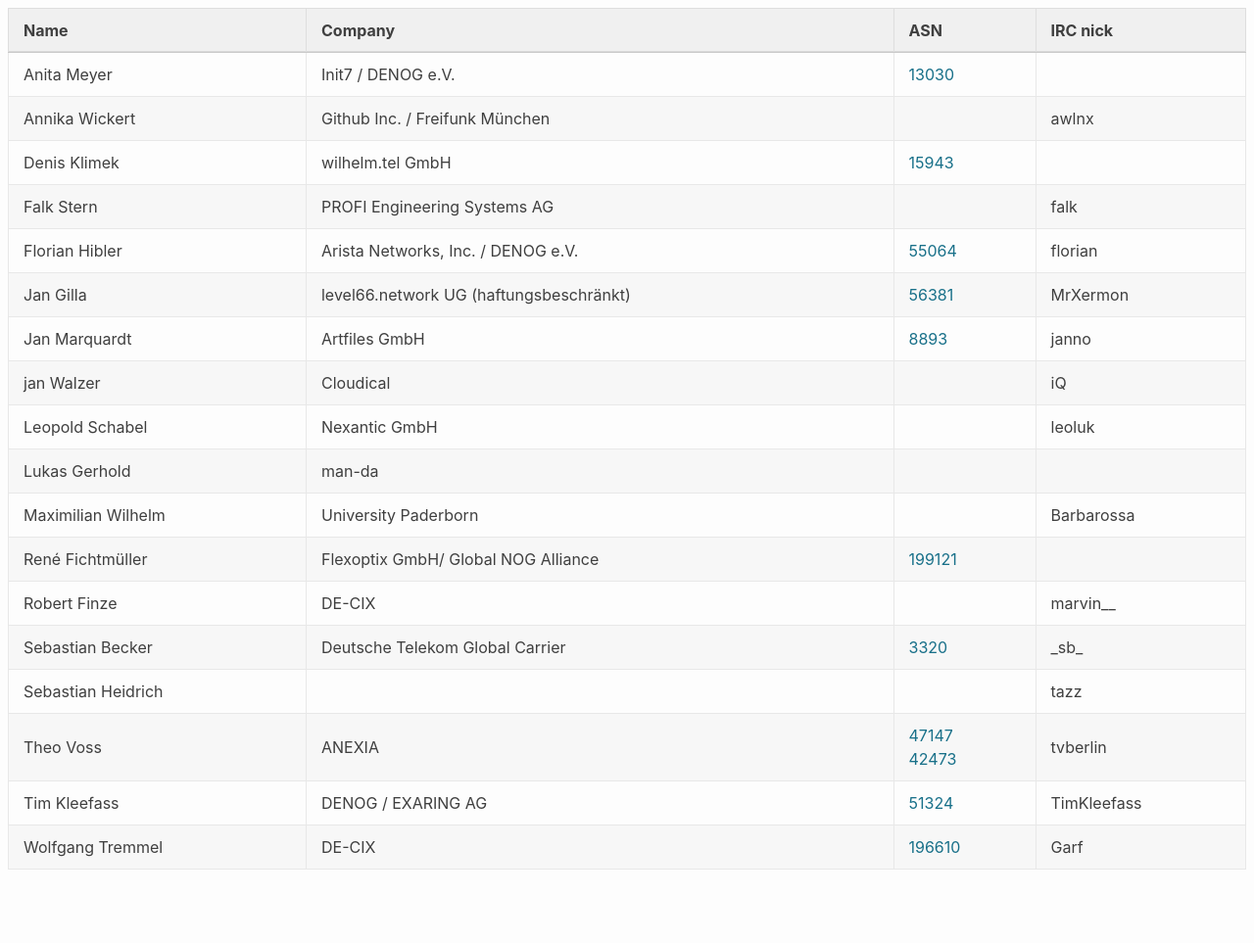
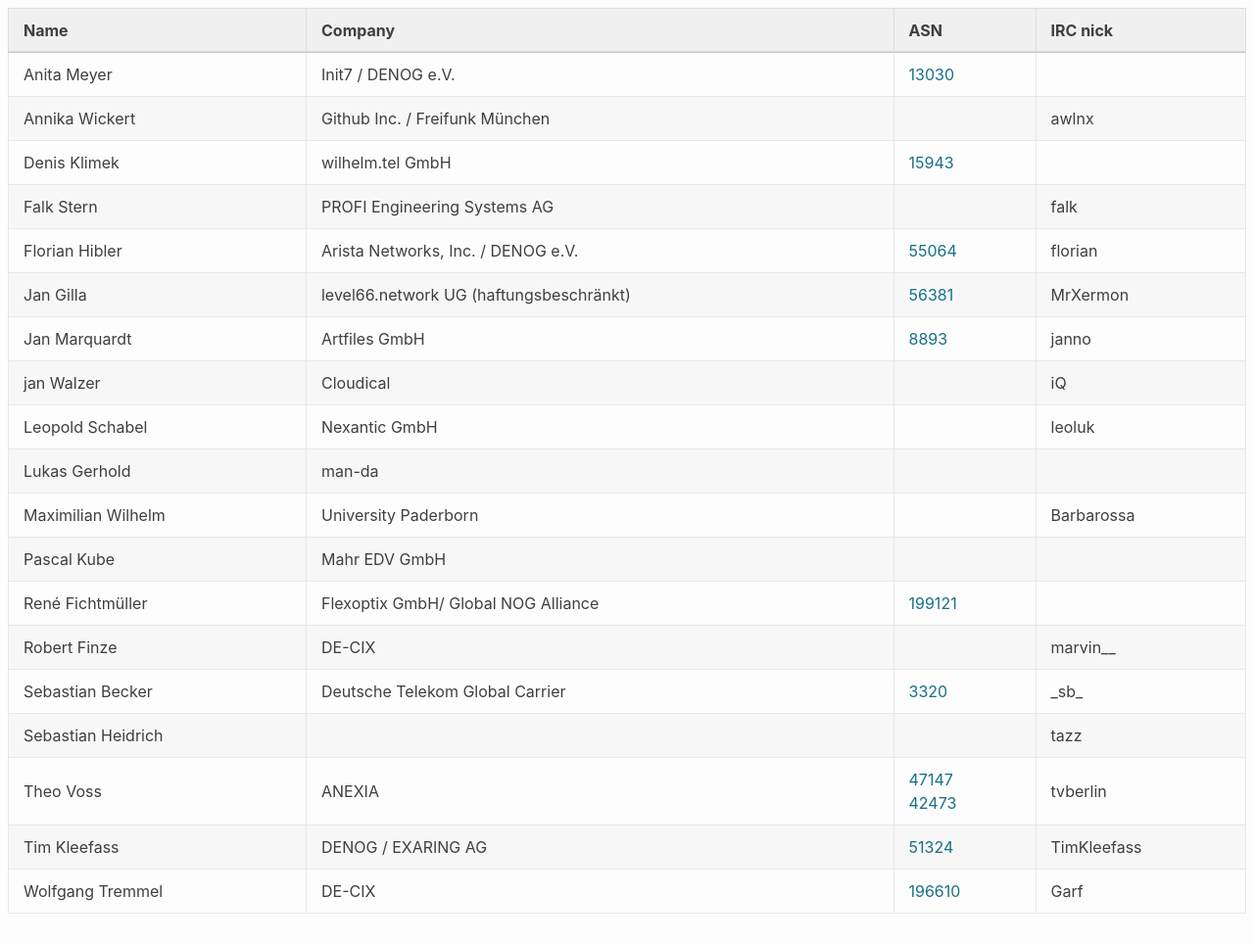
Before and after one commit to denog/pretix-attendeelist, a Jekyll site: the page built from index.markdown, in a window 1280 px wide and 963 px high. Shown: the whole window at 98% size. Built offline with Jekyll 4.4.1, drawn with Linux system fonts in a browser that asks for light colours.

Commit message:
Latest data: Sat Mar 13 06:28:56 UTC 2021

```diff
--- a/_data/attendees_meetup_leader_2021-01.json
+++ b/_data/attendees_meetup_leader_2021-01.json
@@ -66,6 +66,12 @@
     "asn": null
   },
   {
+    "name": "Pascal Kube",
+    "company": "Mahr EDV GmbH",
+    "irc": null,
+    "asn": null
+  },
+  {
     "name": "René Fichtmüller",
     "company": "Flexoptix GmbH/ Global NOG Alliance",
     "irc": null,
```
